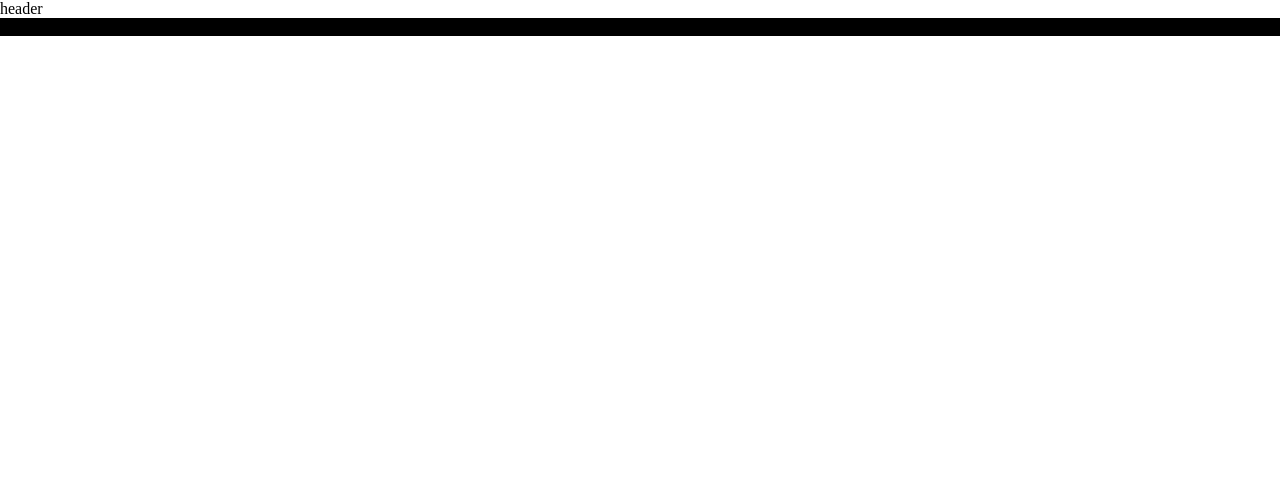
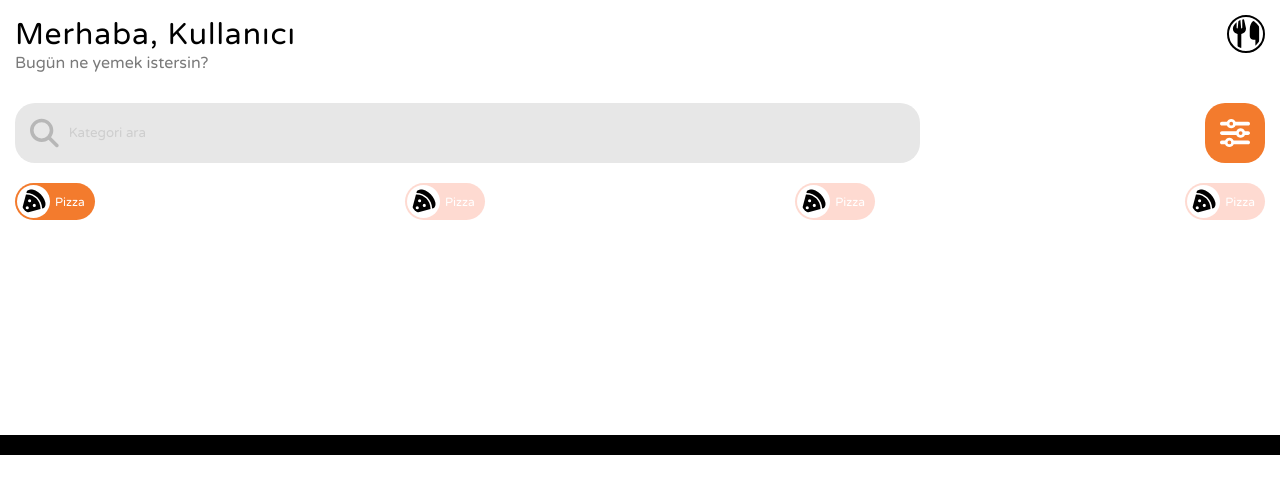
Before and after one commit to gokturkdogan/food-generator, a Vue app: page / in a window 1280 px wide. Shown: the top 494 px of the page. Built offline with nearby package versions, Linux system fonts and the light colour scheme.

Commit message:
header design created

```diff
--- /dev/null
+++ b/src/assets/images/icons/config-icon.vue
@@ -0,0 +1,20 @@
+<template>
+  <svg xmlns="http://www.w3.org/2000/svg" viewBox="0 0 512 512">
+    <path
+      d="M0 416c0 17.7 14.3 32 32 32l54.7 0c12.3 28.3 40.5 48 73.3 48s61-19.7 73.3-48L480 448c17.7 0 32-14.3 32-32s-14.3-32-32-32l-246.7 0c-12.3-28.3-40.5-48-73.3-48s-61 19.7-73.3 48L32 384c-17.7 0-32 14.3-32 32zm128 0a32 32 0 1 1 64 0 32 32 0 1 1 -64 0zM320 256a32 32 0 1 1 64 0 32 32 0 1 1 -64 0zm32-80c-32.8 0-61 19.7-73.3 48L32 224c-17.7 0-32 14.3-32 32s14.3 32 32 32l246.7 0c12.3 28.3 40.5 48 73.3 48s61-19.7 73.3-48l54.7 0c17.7 0 32-14.3 32-32s-14.3-32-32-32l-54.7 0c-12.3-28.3-40.5-48-73.3-48zM192 128a32 32 0 1 1 0-64 32 32 0 1 1 0 64zm73.3-64C253 35.7 224.8 16 192 16s-61 19.7-73.3 48L32 64C14.3 64 0 78.3 0 96s14.3 32 32 32l86.7 0c12.3 28.3 40.5 48 73.3 48s61-19.7 73.3-48L480 128c17.7 0 32-14.3 32-32s-14.3-32-32-32L265.3 64z"
+    />
+  </svg>
+</template>
+
+<script>
+export default {
+  name: "ConfigIcon",
+};
+</script>
+      <style scoped>
+svg {
+  height: 30px;
+  width: 30px;
+  fill: #ffffff;
+}
+</style>
--- /dev/null
+++ b/src/assets/images/icons/hamburger-icon.vue
@@ -0,0 +1,21 @@
+<template>
+  <svg xmlns="http://www.w3.org/2000/svg" viewBox="0 0 448 512">
+    <path
+      d="M0 96C0 78.3 14.3 64 32 64l384 0c17.7 0 32 14.3 32 32s-14.3 32-32 32L32 128C14.3 128 0 113.7 0
+        96zM0 256c0-17.7 14.3-32 32-32l384 0c17.7 0 32 14.3 32 32s-14.3 32-32 32L32 288c-17.7 0-32-14.3-32-32zM448
+        416c0 17.7-14.3 32-32 32L32 448c-17.7 0-32-14.3-32-32s14.3-32 32-32l384 0c17.7 0 32 14.3 32 32z"
+    />
+  </svg>
+</template>
+
+<script>
+export default {
+  name: "HamburgerIcon",
+};
+</script>
+<style scoped>
+    svg {
+        height: 30px;
+        width: 30px;
+    }
+</style>
--- /dev/null
+++ b/src/assets/images/icons/header-logo-icon.vue
@@ -0,0 +1,22 @@
+<template>
+  <svg xmlns="http://www.w3.org/2000/svg" viewBox="0 0 448 512">
+    <path
+      d="M416 0C400 0 288 32 288 176l0 112c0 35.3 28.7 64 64 64l32 0 0 128c0 17.7 14.3 32 32 32s32-14.3 32-32l0-128 0-112 0-208c0-17.7-14.3-32-32-32zM64 16C64 7.8 57.9 1 49.7 .1S34.2 4.6 32.4 12.5L2.1 148.8C.7 155.1 0 161.5 0 167.9c0 45.9 35.1 83.6 80 87.7L80 480c0 17.7 14.3 32 32 32s32-14.3 32-32l0-224.4c44.9-4.1 80-41.8 80-87.7c0-6.4-.7-12.8-2.1-19.1L191.6 12.5c-1.8-8-9.3-13.3-17.4-12.4S160 7.8 160 16l0 134.2c0 5.4-4.4 9.8-9.8 9.8c-5.1 0-9.3-3.9-9.8-9L127.9 14.6C127.2 6.3 120.3 0 112 0s-15.2 6.3-15.9 14.6L83.7 151c-.5 5.1-4.7 9-9.8 9c-5.4 0-9.8-4.4-9.8-9.8L64 16zm48.3 152l-.3 0-.3 0 .3-.7 .3 .7z"
+    />
+  </svg>
+</template>
+
+  <script>
+export default {
+  name: "HeaderLogoIcon",
+};
+</script>
+  <style scoped>
+svg {
+  height: 30px;
+  width: 30px;
+  border: 2px solid #000000;
+  border-radius: 100%;
+  padding: 2px;
+}
+</style>
--- /dev/null
+++ b/src/assets/images/icons/pizza-icon.vue
@@ -0,0 +1,23 @@
+<template>
+  <svg xmlns="http://www.w3.org/2000/svg" viewBox="0 0 512 512">
+    <path
+      d="M169.7 .9c-22.8-1.6-41.9 14-47.5 34.7L110.4 80c.5 0 1.1 0 1.6 0c176.7 0 320 143.3 320 320c0 .5 0 1.1 0 1.6l44.4-11.8c20.8-5.5 36.3-24.7 34.7-47.5C498.5 159.5 352.5 13.5 169.7 .9zM399.8 410.2c.1-3.4 .2-6.8 .2-10.2c0-159.1-128.9-288-288-288c-3.4 0-6.8 .1-10.2 .2L.5 491.9c-1.5 5.5 .1 11.4 4.1 15.4s9.9 5.6 15.4 4.1L399.8 410.2zM176 208a32 32 0 1 1 0 64 32 32 0 1 1 0-64zm64 128a32 32 0 1 1 64 0 32 32 0 1 1 -64 0zM96 384a32 32 0 1 1 64 0 32 32 0 1 1 -64 0z"
+    />
+  </svg>
+</template>
+
+  <script>
+export default {
+  name: "ConfigIcon",
+};
+</script>
+<style scoped>
+svg {
+  height: 25px;
+  width: 25px;
+  fill: #000000;
+  background-color: #FFFFFF;
+  padding: 4px;
+  border-radius: 100%;
+}
+</style>
--- /dev/null
+++ b/src/assets/images/icons/search-icon.vue
@@ -0,0 +1,20 @@
+<template>
+  <svg xmlns="http://www.w3.org/2000/svg" viewBox="0 0 512 512">
+    <path
+      d="M416 208c0 45.9-14.9 88.3-40 122.7L502.6 457.4c12.5 12.5 12.5 32.8 0 45.3s-32.8 12.5-45.3 0L330.7 376c-34.4 25.2-76.8 40-122.7 40C93.1 416 0 322.9 0 208S93.1 0 208 0S416 93.1 416 208zM208 352a144 144 0 1 0 0-288 144 144 0 1 0 0 288z"
+    />
+  </svg>
+</template>
+
+    <script>
+export default {
+  name: "SearchIcon",
+};
+</script>
+    <style scoped>
+svg {
+  height: 30px;
+  width: 30px;
+  fill: #B7B7B7;
+}
+</style>
--- a/src/assets/scss/main.scss
+++ b/src/assets/scss/main.scss
@@ -1,4 +1,6 @@
+@import url('https://fonts.googleapis.com/css2?family=Kanit:ital,wght@0,100;0,200;0,300;0,400;0,500;0,600;0,700;0,800;0,900;1,100;1,200;1,300;1,400;1,500;1,600;1,700;1,800;1,900&family=Varela+Round&display=swap');
 * {
     margin: 0;
     padding: 0;
+    font-family: "Varela Round", sans-serif;
 }
--- a/src/assets/scss/variables/_colors.scss
+++ b/src/assets/scss/variables/_colors.scss
@@ -1,2 +1,7 @@
 $deneme: #000000;
-$splash-Bg: #a7a7a7
+$splash-Bg: #a7a7a7;
+$black: #000000;
+$white: #FFFFFF;
+$subtitle: #7a7a7a;
+$orange-100: #FEDAD1;
+$orange-500: #F37B2D;
--- a/src/components/base/Header.vue
+++ b/src/components/base/Header.vue
@@ -1,15 +1,139 @@
 <template>
   <div class="header">
-    header
+    <div class="header__banner">
+      <div class="header__text">
+        <div class="header__title">Merhaba, Kullanıcı</div>
+        <HeaderLogoIcon class="header__logo" />
+      </div>
+      <div class="header__subtitle">Bugün ne yemek istersin?</div>
+    </div>
+    <div class="header__config">
+      <div class="header__search">
+        <SearchIcon />
+        <input class="header__input" type="text" placeholder="Kategori ara">
+      </div>
+      <div class="header__filter">
+        <ConfigIcon />
+      </div>
+    </div>
+    <div class="header__categories">
+      <div class="header__categoryItem -active">
+        <PizzaIcon />
+        <span class="header__categoryText">Pizza</span>
+      </div>
+      <div class="header__categoryItem">
+        <PizzaIcon />
+        <span class="header__categoryText">Pizza</span>
+      </div>
+      <div class="header__categoryItem">
+        <PizzaIcon />
+        <span class="header__categoryText">Pizza</span>
+      </div>
+      <div class="header__categoryItem">
+        <PizzaIcon />
+        <span class="header__categoryText">Pizza</span>
+      </div>
+    </div>
   </div>
 </template>
 
-  <script>
+<script>
+import HeaderLogoIcon from "../../assets/images/icons/header-logo-icon.vue";
+import SearchIcon from "../../assets/images/icons/search-icon.vue";
+import ConfigIcon from "../../assets/images/icons/config-icon.vue";
+import PizzaIcon from "../../assets/images/icons/pizza-icon.vue";
 export default {
   name: "Header",
-  components: {},
+  components: {
+    HeaderLogoIcon,
+    SearchIcon,
+    ConfigIcon,
+    PizzaIcon
+  },
 };
 </script>
 <style lang="scss" scoped>
+.header {
+  padding: 15px;
+  &__text {
+    display: flex;
+    justify-content: space-between;
+    align-items: center;
+  }
 
+  &__title {
+    font-size: 30px;
+    letter-spacing: 1px;
+    color: $black;
+  }
+
+  &__subtitle {
+    color: $subtitle;
+    font-weight: 500;
+  }
+
+  &__config {
+    margin-top: 30px;
+  }
+
+  &__search {
+    display: flex;
+    align-items: center;
+    background-color: #E7E7E7;
+    padding: 15px;
+    width: 70%;
+    border-radius: 20px;
+  }
+
+  &__input {
+    border: none;
+    background: none;
+    width: 100%;
+    margin-left: 10px;
+    color: #9f9f9f;
+    &:focus {
+      outline: none;
+    }
+    &::placeholder {
+      color: #CECECE;
+    }
+  }
+
+  &__config {
+    display: flex;
+    justify-content: space-between;
+  }
+
+  &__filter {
+    background-color: $orange-500;
+    display: flex;
+    align-items: center;
+    padding: 15px;
+    border-radius: 20px;
+  }
+
+  &__categories {
+    margin-top: 20px;
+    display: flex;
+    justify-content: space-between;
+  }
+
+  &__categoryItem {
+    background-color: $orange-100;
+    display: flex;
+    align-items: center;
+    color: $white;
+    font-size: 12px;
+    border-radius: 20px;
+    padding: 2px 10px 2px 2px;
+
+    &.-active {
+      background-color: $orange-500;
+    }
+  }
+
+  &__categoryText {
+    margin-left: 5px;
+  }
+}
 </style>
--- a/src/views/Home.vue
+++ b/src/views/Home.vue
@@ -5,6 +5,7 @@
 </template>
 <style lang="scss" scoped>
     .deneme {
+        margin-top: 200px;
         background-color: $deneme;
     }
 </style>
```
